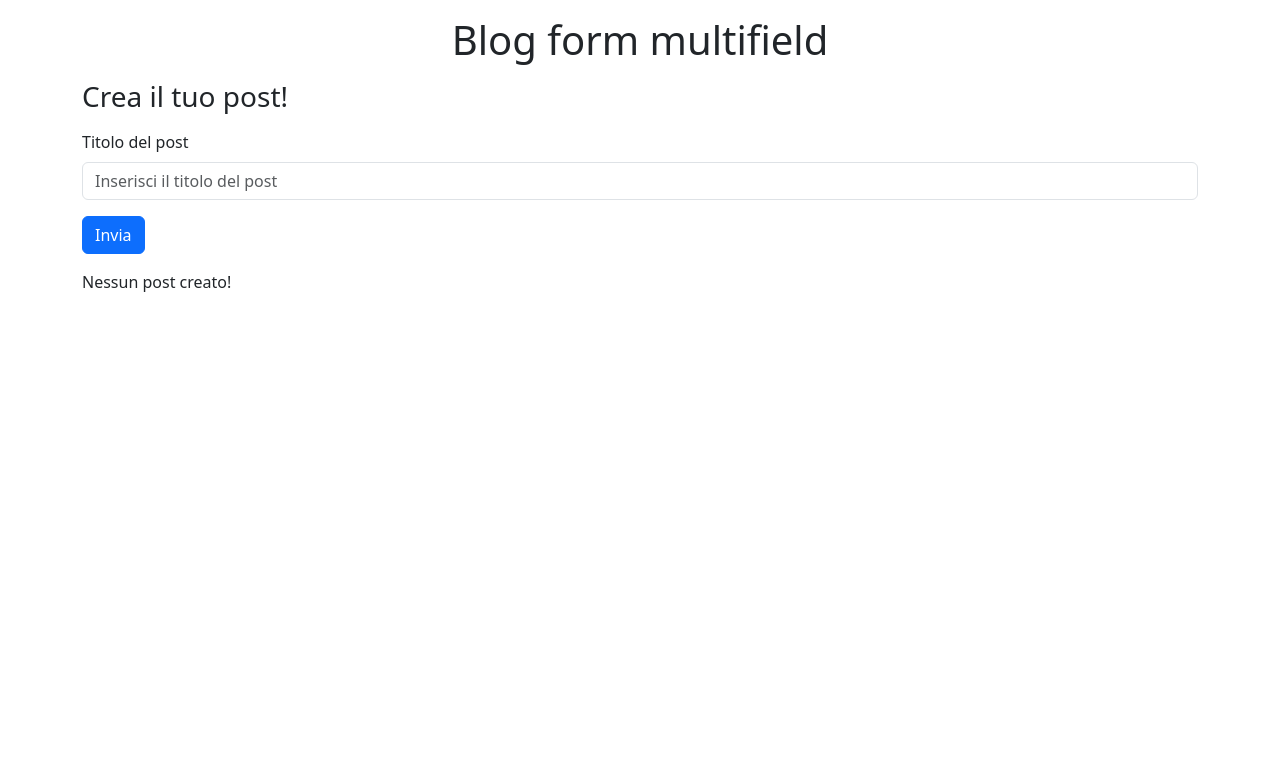
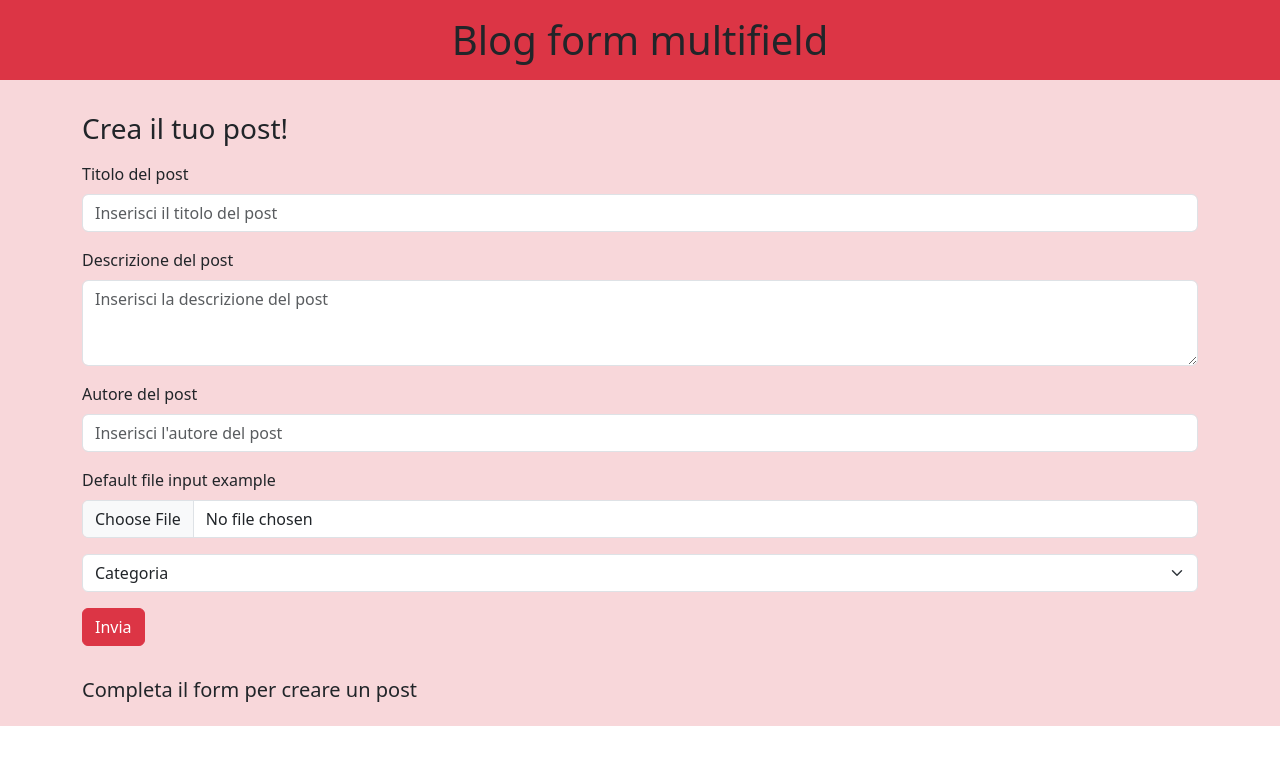
Before and after one commit to NiccoloDiDomenico/react-form-multifield, a React (Vite) app: page / in a window 1280 px wide. Shown: the top 764 px of the page. Built offline with nearby package versions, Linux system fonts and the light colour scheme.

Commit message:
feat: completed exercise

```diff
--- a/src/App.jsx
+++ b/src/App.jsx
@@ -2,22 +2,47 @@ import { useState } from 'react'
 import reactLogo from './assets/react.svg'
 import viteLogo from '/vite.svg'
 
+const initialFormData = {
+  title: "",
+  description: "",
+  author: "",
+  image: "",
+  category: "",
+  state: ""
+}
 
 function App() {
   // Variabili reattive
   const [postList, setPostList] = useState([])
-  const [postTitle, setPostTitle] = useState('')
+
+  // Variabili reattive per Input
+  const [formData, setFormData] = useState(initialFormData)
 
   // Funzioni
+  function handleInputChange(event) {
+    const keyToChange = event.target.name
+    const valueToChange = event.target.value
+
+    const newData = {
+      ...formData,
+      [keyToChange]: valueToChange
+    }
+    setFormData(newData);
+  }
+
   function handleSubmit(event) {
     event.preventDefault();
+
     const newPost = {
-      id: Date.now(),
-      title: postTitle
+      ...formData,
+      id: Date.now()
     }
+
     const newPostList = [...postList, newPost]
+
     setPostList(newPostList)
-    setPostTitle('')
+
+    setFormData(initialFormData)
   }
 
   function removePost(itemToRemove) {
@@ -27,32 +52,71 @@ function App() {
 
   return (
     <>
+      <header className='bg-danger'>
         {/* Title */}
-      <h1 className='text-center my-3'>Blog form multifield</h1>
+        <h1 className='text-center py-3 m-0'>Blog form multifield</h1>
+      </header>
+      <main className='bg-danger-subtle'>
         {/* Form section */}
-      <section className='container'>
+        <section className='container py-3'>
           <h3 className='my-3'>Crea il tuo post!</h3>
           <form onSubmit={handleSubmit}>
+            {/* Title */}
+            <div className="mb-3">
               <label htmlFor="title" className='form-label'>Titolo del post</label>
-          <input type="text" className='form-control' id='title' placeholder='Inserisci il titolo del post' value={postTitle} onChange={(e) => { setPostTitle(e.target.value) }} />
-          <button type='submit' className='btn btn-primary my-3'>Invia</button>
+              <input className='form-control' type="text" id='title' name='title' value={formData.title} onChange={handleInputChange} placeholder='Inserisci il titolo del post' />
+            </div>
+            {/* Description */}
+            <div className="mb-3">
+              <label htmlFor="description" className="form-label">Descrizione del post</label>
+              <textarea className="form-control" id="description" rows="3" name='description' value={formData.description} onChange={handleInputChange} placeholder="Inserisci la descrizione del post"></textarea>
+            </div>
+            {/* Author */}
+            <div className="mb-3">
+              <label htmlFor="author" className='form-label'>Autore del post</label>
+              <input className='form-control' type="text" id='author' name='author' value={formData.author} onChange={handleInputChange} placeholder="Inserisci l'autore del post" />
+            </div>
+            {/* Image */}
+            <div className="mb-3">
+              <label htmlFor="image" className="form-label">Default file input example</label>
+              <input className="form-control" type="file" id="image" name='image' value={formData.image} onChange={handleInputChange} />
+            </div>
+            {/* Category */}
+            <div>
+              <select className="form-select" aria-label="Default select example" name='category' value={formData.category} onChange={handleInputChange}>
+                <option>Categoria</option>
+                <option value="Travel">Travel</option>
+                <option value="Tech">Tech</option>
+                <option value="Business">Business</option>
+              </select>
+            </div>
+            {/* Submit btn */}
+            <button type='submit' className='btn btn-danger my-3'>Invia</button>
           </form>
         </section>
         {/* PostsList section */}
-      <section className='container'>
+        <section className='container pb-3'>
           {postList.length > 0 ? (
             <ul className="list-group">
               {postList.map((curPost) => (
-              <li key={curPost.id} className="list-group-item">
-                <span>{curPost.title}</span>
-                <button className='btn d-block' onClick={() => removePost(curPost.id)}>🗑️</button>
+                <li key={curPost.id} className="list-group">
+                  <div className="card text-bg-danger mb-3">
+                    <div className="card-header">{curPost.author}</div>
+                    <div className="card-body">
+                      <h3 className="card-title">{curPost.title}</h3>
+                      <p className="card-text">{curPost.description}</p>
+                      <h5>Categoria: {curPost.category}</h5>
+                    </div>
+                    <button className='btn text-end' onClick={() => removePost(curPost.id)}>Elimina</button>
+                  </div>
                 </li>
               ))}
             </ul>
           ) : (
-          <span>Nessun post creato!</span>
+            <h5>Completa il form per creare un post</h5>
           )}
         </section>
+      </main>
     </>
   )
 }
```
Lines whose indentation alone changed are shown as unchanged.
